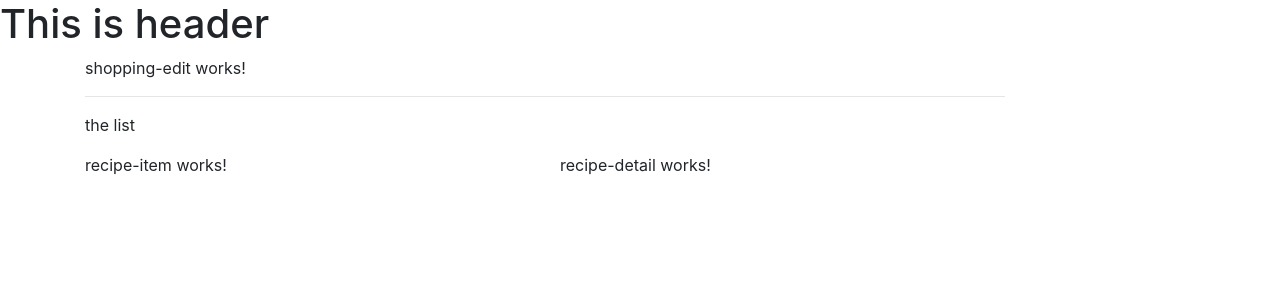
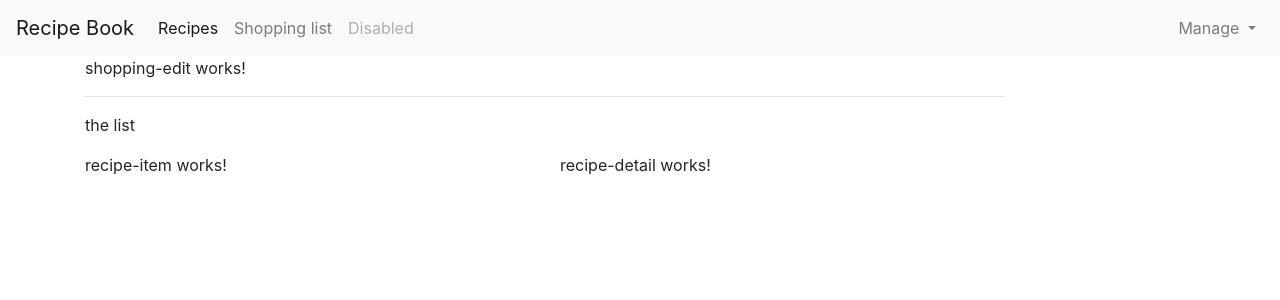
Before and after one commit to Muhammad-Waqar-Bhatti/recipe-book, an Angular app: page / in a window 1280 px wide. Shown: the top 300 px of the page. Built offline with nearby package versions, Linux system fonts and the light colour scheme.

Commit message:
added navigation to header component

```diff
--- a/src/app/header/header.component.html
+++ b/src/app/header/header.component.html
@@ -1 +1,32 @@
-<h1>This is header</h1>
+<nav class="navbar navbar-expand-lg navbar-light bg-light">
+    <a class="navbar-brand" href="#">Recipe Book</a>
+    <button class="navbar-toggler" type="button" data-toggle="collapse" data-target="#navbarSupportedContent" aria-controls="navbarSupportedContent" aria-expanded="false" aria-label="Toggle navigation">
+      <span class="navbar-toggler-icon"></span>
+    </button>
+
+    <div class="collapse navbar-collapse" id="navbarSupportedContent">
+      <ul class="navbar-nav mr-auto">
+        <li class="nav-item active">
+          <a class="nav-link" href="#">Recipes <span class="sr-only">(current)</span></a>
+        </li>
+        <li class="nav-item">
+          <a class="nav-link" href="#">Shopping list</a>
+        </li>
+
+        <li class="nav-item">
+          <a class="nav-link disabled" href="#" tabindex="-1" aria-disabled="true">Disabled</a>
+        </li>
+      </ul>
+      <ul class="navbar-nav mr-0">
+        <li class="nav-item dropdown">
+            <a class="nav-link dropdown-toggle" href="#" id="navbarDropdown" role="button" data-toggle="dropdown" aria-haspopup="true" aria-expanded="false">
+              Manage
+            </a>
+            <div class="dropdown-menu" aria-labelledby="navbarDropdown">
+              <a class="dropdown-item" href="#">Save Data</a>
+              <a class="dropdown-item" href="#">Fetch Data</a>
+            </div>
+          </li>
+      </ul>
+    </div>
+  </nav>
```
